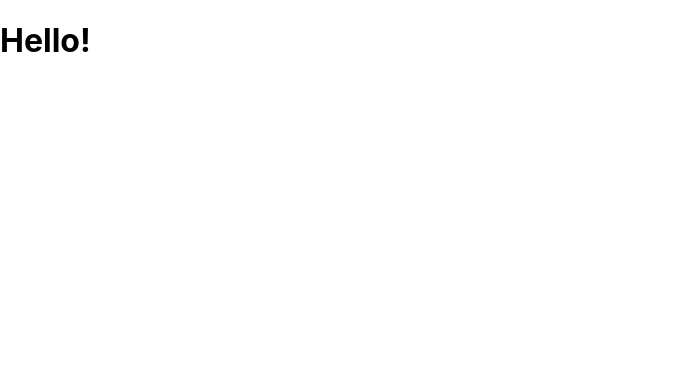
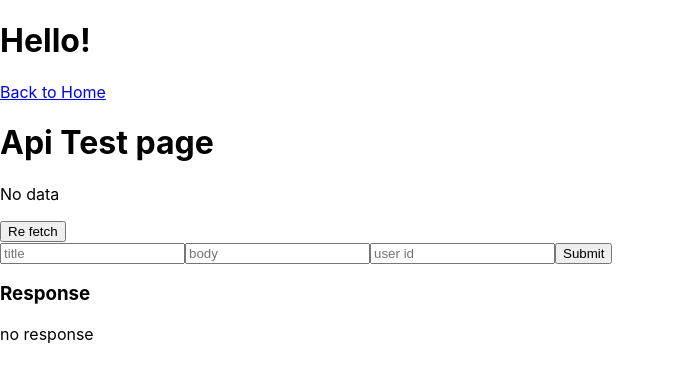
Before and after one commit to amalkk1994/react-concepts-practice, a React (Create React App) app: page /apitestpagefetch in a window 1280 px wide. Before the commit this address had no page. Shown: the top 382 px of the page, without its empty margins (0-675 px from the left). Built offline with nearby package versions, Linux system fonts and the light colour scheme; no server answers.

Commit message:
api call using fetch

```diff
--- a/src/App.js
+++ b/src/App.js
@@ -2,6 +2,7 @@ import "./App.css"
 import React, { Suspense } from "react"
 import { Routes, Route } from "react-router-dom"
 import ApiTestPage from "./pages/ApiTestPage"
+import ApiTestPageFetch from "./pages/ApiTestPageFetch"
 //import HomePage from "./pages/HomePage";
 //import OthersPage from "./pages/OthersPage";
 
@@ -19,6 +20,7 @@ function App() {
           <Route path="/otherspage" element={<OthersPage />} />
           <Route path="/formpage" element={<FormPage />} />
           <Route path="/apitestpage" element={<ApiTestPage />} />
+          <Route path="/apitestpagefetch" element={<ApiTestPageFetch />} />
         </Routes>
       </Suspense>
     </div>
--- /dev/null
+++ b/src/pages/ApiTestPageFetch.js
@@ -0,0 +1,115 @@
+import { useEffect, useRef, useState } from "react"
+import { Link } from "react-router-dom"
+
+const ApiTestPageFetch = () => {
+  const [postData, setPostData] = useState("No data")
+  const [respData, setRespData] = useState("no response")
+  let titleRef = useRef()
+  let bodyRef = useRef()
+  let userIdRef = useRef()
+  let btnRef = useRef()
+  useEffect(() => {
+    refetch()
+  }, [])
+
+  function refetch() {
+    const randId = Math.floor(Math.random() * 200)
+    console.log("randId", randId)
+
+    /*
+    axios
+      .get(`https://jsonplaceholder.typicode.com/todos/${randId}`)
+      .then((response) => {
+        console.log(response)
+        setPostData(JSON.stringify(response.data))
+      })
+      */
+
+    fetch(`https://jsonplaceholder.typicode.com/todos/${randId}`)
+      .then((response) => {
+        console.log("response from fetch", response)
+        return response.json()
+      })
+      .then((data) => {
+        console.log("data from fetch", data)
+        setPostData(JSON.stringify(data))
+      })
+  }
+
+  const handleSubmit = (e) => {
+    e.preventDefault()
+
+    const dataObj = {
+      title: titleRef.current.value,
+      body: bodyRef.current.value,
+      userId: userIdRef.current.value,
+    }
+
+    btnRef.current.style.backgroundColor = "green"
+    btnRef.current.style.color = "white"
+    console.log("data object", dataObj)
+
+    /*
+    axios
+      .post("https://jsonplaceholder.typicode.com/posts", dataObj)
+      .then((response) => {
+        console.log(response)
+        setRespData(JSON.stringify(response.data))
+      })
+      .catch((error) => {
+        console.log("error from post", error)
+      })
+
+    setTimeout(() => {
+      btnRef.current.style.backgroundColor = "white"
+      btnRef.current.style.color = "black"
+    }, 2000)
+
+    */
+
+    fetch("https://jsonplaceholder.typicode.com/posts", {
+      method: "POST",
+      headers: {
+        "Content-Type": "application/json",
+      },
+      body: JSON.stringify(dataObj),
+    })
+      .then((response) => {
+        return response.json()
+      })
+      .then((data) => {
+        console.log("response data post", data)
+        setRespData(JSON.stringify(data))
+      })
+  }
+
+  return (
+    <div>
+      <Link to="/">Back to Home</Link>
+      <h1>Api Test page</h1>
+      <p>{postData}</p>
+      <button
+        onClick={() => {
+          refetch()
+        }}
+      >
+        Re fetch
+      </button>
+      <form onSubmit={handleSubmit}>
+        <input type="text" name="title" placeholder="title" ref={titleRef} />
+        <input type="text" name="body" placeholder="body" ref={bodyRef} />
+        <input
+          type="text"
+          name="userId"
+          placeholder="user id"
+          ref={userIdRef}
+        />
+        <button ref={btnRef}>Submit</button>
+      </form>
+      <h3>Response</h3>
+      <p>{respData}</p>
+    </div>
+  )
+}
+
+export default ApiTestPageFetch
--- a/src/pages/HomePage.js
+++ b/src/pages/HomePage.js
@@ -7,6 +7,7 @@ const HomePage = () => {
       <Link to="/otherspage">Go to Others Page</Link>
       <Link to="/formpage">Go to forms page</Link>
       <Link to="/apitestpage">API Test page</Link>
+      <Link to="/apitestpagefetch">API Test page using fetch</Link>
     </div>
   )
 }
```
